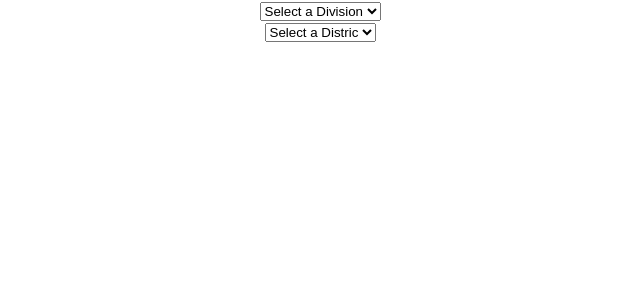
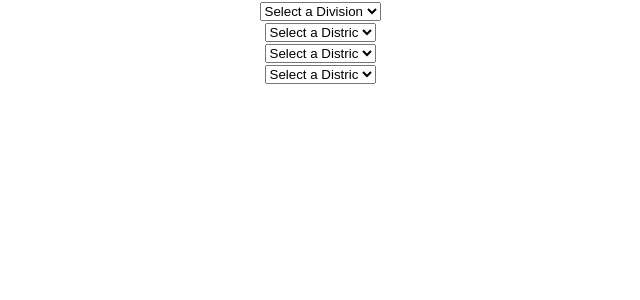
Before and after one commit to Saiful182/Country-Selecion, a React (Create React App) app: page / in a window 1280 px wide. Shown: the top 300 px of the page, without its empty margins (320-960 px from the left). Built offline with nearby package versions, Linux system fonts and the light colour scheme.

Commit message:
feat: added new featur-Union and villege part added

```diff
--- a/src/App.js
+++ b/src/App.js
@@ -311,13 +311,20 @@ function App() {
   ]
   const [division, setDiviosion] = useState([]);
   const [distric, setDistric] = useState([]);
+  const [union, setUnion] = useState([]);
+  const [villege, setVillege] = useState([]);
 
   const handleDivision = (id) => {
     const matchedDistrics = districs.filter(e => e.divisonId === id);
     setDistric(matchedDistrics);
   }
   const handleDistrics = (id) => {
-
+    const matchedUnions = unions.filter(e => e.districtId === id);
+    setUnion(matchedUnions);
+  }
+  const handleUnions = (id) => {
+    const matchedVilleges = villeges.filter(e => e.unionId === id);
+    setVillege(matchedVilleges);
   }
 
   useEffect(() => {
@@ -327,7 +334,8 @@ function App() {
   return (
     <div className="App">
 
-      <section class="division-section">
+      <section class="content">
+        <section class="content-division-section">
           <select name="" id="" onChange={(e) => handleDivision(e.target.value)}>
             <option value="0">Select a Division</option>
 
@@ -344,7 +352,7 @@ function App() {
             }
           </select>
         </section>
-      <section class="district-section" >
+        <section class="content-district-section" >
           <select name="" id="" onChange={(e) => handleDistrics(e.target.value)}>
             <option value="0">Select a Distric</option>
 
@@ -361,6 +369,40 @@ function App() {
             }
           </select>
         </section>
+        <section class="content-union-section" >
+          <select name="" id="" onChange={(e) => handleUnions(e.target.value)}>
+            <option value="0">Select a Distric</option>
+
+            {
+              union &&
+                union !== undefined ?
+                union.map((div, index) => {
+                  return (
+                    <option key={index} value={div.id}>{div.name}</option>
+                  )
+                })
+
+                : "No Division Selected"
+            }
+          </select>
+        </section>
+        <section class="content-Villege-section" >
+          <select name="" id="" >
+            <option value="0">Select a Distric</option>
+            {
+              villege &&
+                villege !== undefined ?
+                villege.map((div, index) => {
+                  return (
+                    <option key={index} value={div.id}>{div.name}</option>
+                  )
+                })
+
+                : "No Division Selected"
+            }
+          </select>
+        </section>
+      </section>
     </div >
   );
 }
```
Lines whose indentation alone changed are shown as unchanged.
